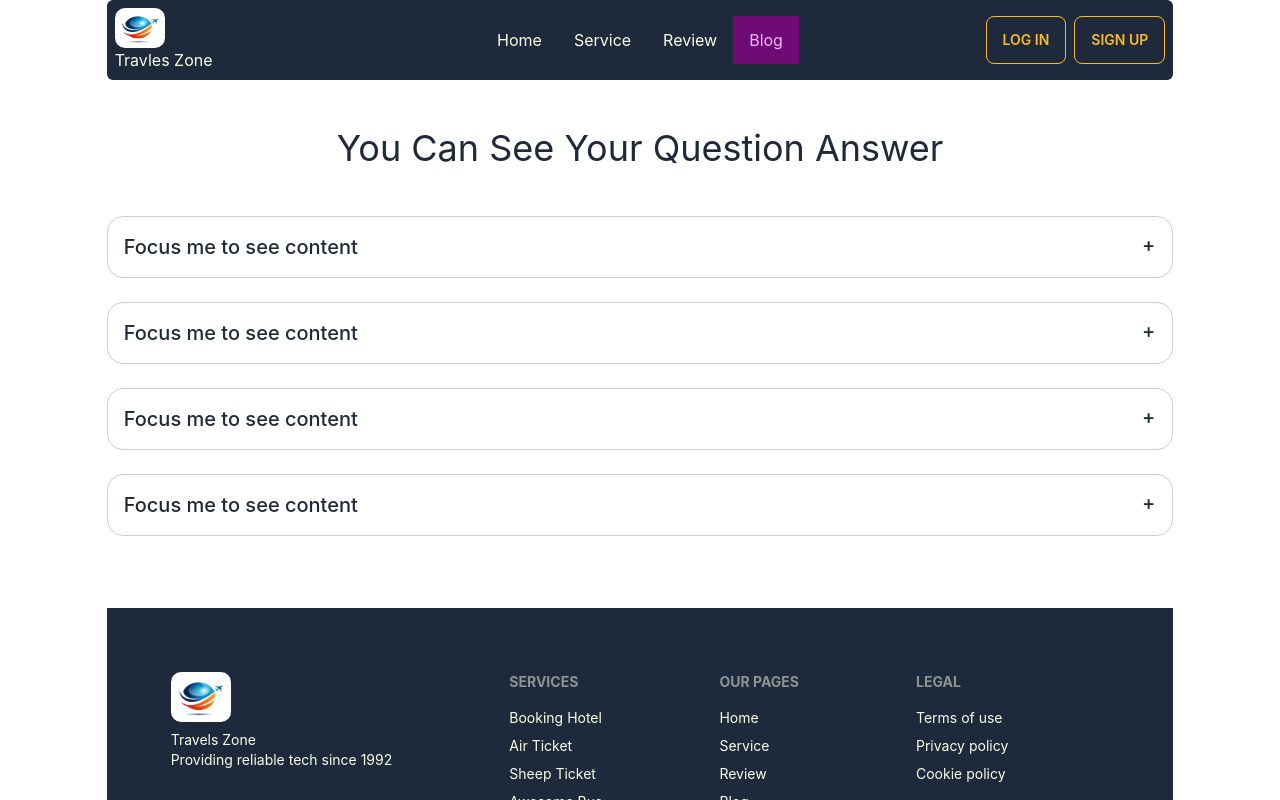
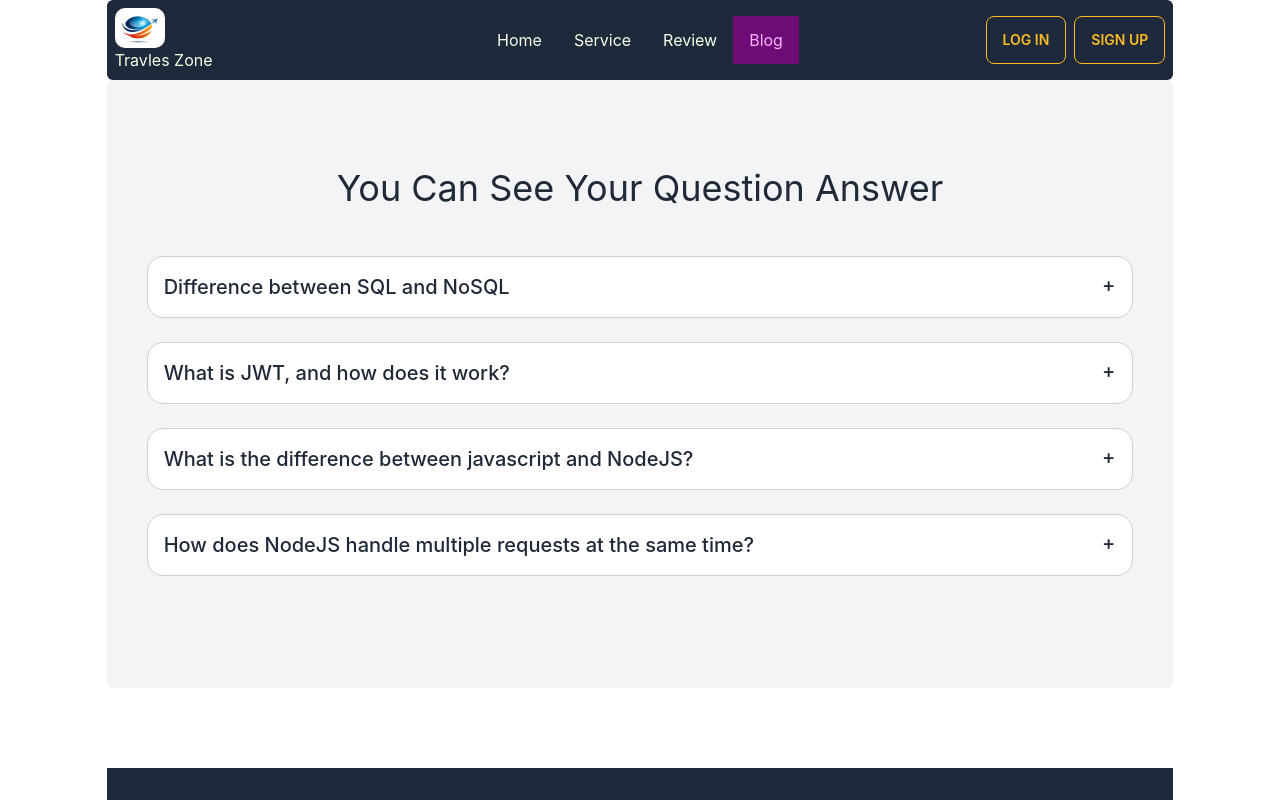
Before and after one commit to Ashrafullislam/travels-review-client, a React (Create React App) app: page /blog in a window 1280 px wide. Shown: the top 800 px of the page. Built offline with nearby package versions, Linux system fonts and the light colour scheme.

Commit message:
added blog faq answers and style

```diff
--- a/src/Pages/Blog/Blog.js
+++ b/src/Pages/Blog/Blog.js
@@ -2,17 +2,19 @@ import React from 'react';
 
 const Blog = () => {
   return (
-    <div>
+    <div className='bg-gray-100 p-10  mb-20 rounded-md' >
       <h3 className='text-4xl text-center text-semibold my-12'> You Can See Your Question Answer </h3>
 
       <div
         tabIndex={0}
         className="collapse collapse-plus border border-base-300 bg-base-100 rounded-box" >
         <div className="collapse-title text-xl font-medium">
-          Focus me to see content
+        Difference between SQL and NoSQL
         </div>
         <div className="collapse-content">
-          <p>tabIndex={0} attribute is necessary to make the div focusable</p>
+          <p>SQL is the programming language used to interface with relational databases. (Relational databases model data as records in rows and tables with logical links between them). NoSQL is a class of DBMs that are non-relational and generally do not use SQL. At a high level, SQL and NoSQL comply with separate rules for resolving transactions. RDBMSs must exhibit four “ACID” properties:
+
+</p>
         </div>
       </div>
 
@@ -22,10 +24,10 @@ const Blog = () => {
         tabIndex={1}
         className="collapse collapse-plus border border-base-300 bg-base-100 rounded-box" >
         <div className="collapse-title text-xl font-medium">
-          Focus me to see content
+        What is JWT, and how does it work?
         </div>
         <div className="collapse-content">
-          <p>tabIndex={0} attribute is necessary to make the div focusable</p>
+          <p> JSON Web Token (JWT) is an open standard (RFC 7519) that defines a compact and self-contained way for securely transmitting information between parties as a JSON object. This information can be verified and trusted because it is digitally signed. Although JWTs can be encrypted to also provide secrecy between parties, we will focus on signed tokens. Signed tokens can verify the integrity of the claims contained within it, while encrypted tokens hide those claims from other parties. When tokens are signed using public/private key pairs, the signature also certifies that only the party holding the private key is the one that signed it.</p>
         </div>
       </div>
 
@@ -35,10 +37,10 @@ const Blog = () => {
         tabIndex={2}
         className="collapse collapse-plus border border-base-300 bg-base-100 rounded-box" >
         <div className="collapse-title text-xl font-medium">
-          Focus me to see content
+        What is the difference between javascript and NodeJS?
         </div>
         <div className="collapse-content">
-          <p>tabIndex={0} attribute is necessary to make the div focusable</p>
+          <p>JavaScript is a simple programming language that can be used with any browser that has the JavaScript Engine installed. Node. js, on the other hand, is an interpreter or execution environment for the JavaScript programming language. </p>
         </div>
       </div>
 
@@ -49,10 +51,10 @@ const Blog = () => {
         tabIndex={3}
         className="collapse collapse-plus border border-base-300 bg-base-100 rounded-box" >
         <div className="collapse-title text-xl font-medium">
-          Focus me to see content
+        How does NodeJS handle multiple requests at the same time?
         </div>
         <div className="collapse-content">
-          <p>tabIndex={0} attribute is necessary to make the div focusable</p>
+          <p> How NodeJS handle multiple client requests? NodeJS receives multiple client requests and places them into EventQueue. NodeJS is built with the concept of event-driven architecture. NodeJS has its own EventLoop which is an infinite loop that receives requests and processes them.</p>
         </div>
       </div>
       <br /> <br  /> <br  />
--- a/src/Pages/Home/Homes/OurService/ServiceCard/ServiceDetails/ServiceDetails.js
+++ b/src/Pages/Home/Homes/OurService/ServiceCard/ServiceDetails/ServiceDetails.js
@@ -3,18 +3,17 @@ import {Link, useLoaderData} from 'react-router-dom';
 
 const ServiceDetails = () => {
   const service = useLoaderData ();
-  const {name,title,discription,photoURL,price,days}  = service ;
+  const {title,discription,photoURL,price,days}  = service ;
 
   return (
-    <div className=' mt-10 mb-20'>
+    <div className=' mt-10 mb-20' >
       <h3  className='text-4xl text-center text-semibold text-slate-600 my-6' data-aos="fade-up"> See our Our service details </h3>
       <div className="card lg:card-side bg-base-100 p-8 shadow-2xl">
         <figure>
           <img className='h-full rounded-xl ' src={photoURL} alt="Album" />
         </figure>
         <div className="card-body">
-           <h2 className='text-3xl text-semibold text-cyan-600
-           '> {title} </h2>
+           <h2 className='text-3xl text-semibold text-cyan-600'> {title} </h2>
            <div>
             <p className='text-3xl text text-orange-500 font-semibold'> Price ${price} </p>
             <p> <span className='text-3xl text-orange-700 font-bold'> {days} days </span>  </p>
--- a/src/Pages/Shared/Header/Header.js
+++ b/src/Pages/Shared/Header/Header.js
@@ -12,7 +12,7 @@ const Header = () => {
         </>
 
     return (
-        <div className="navbar bg-slate-800 mb-3 text-lime-50 rounded-md ">
+        <div className="navbar bg-slate-800  text-lime-50 rounded-md ">
         <div className="navbar-start">
           <div className="dropdown">
             <label tabIndex={0} className="btn btn-ghost lg:hidden">
```
